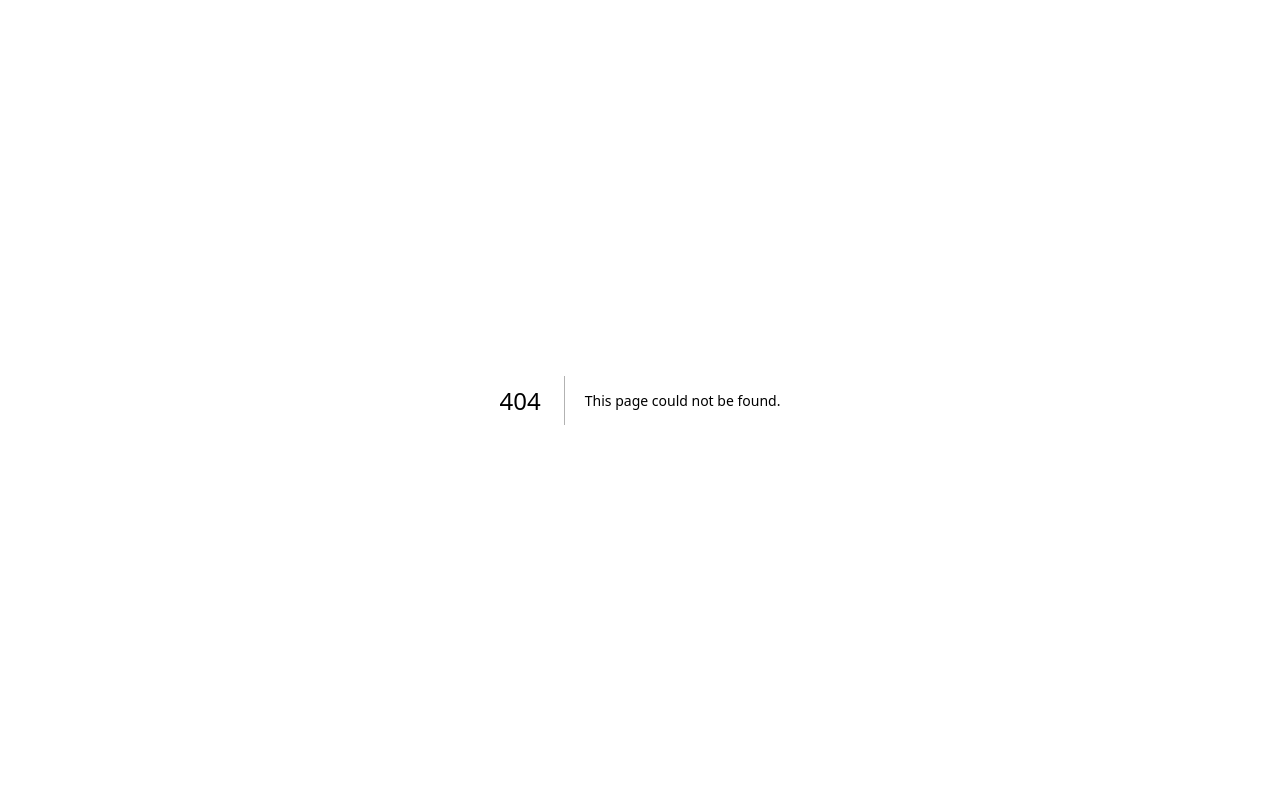
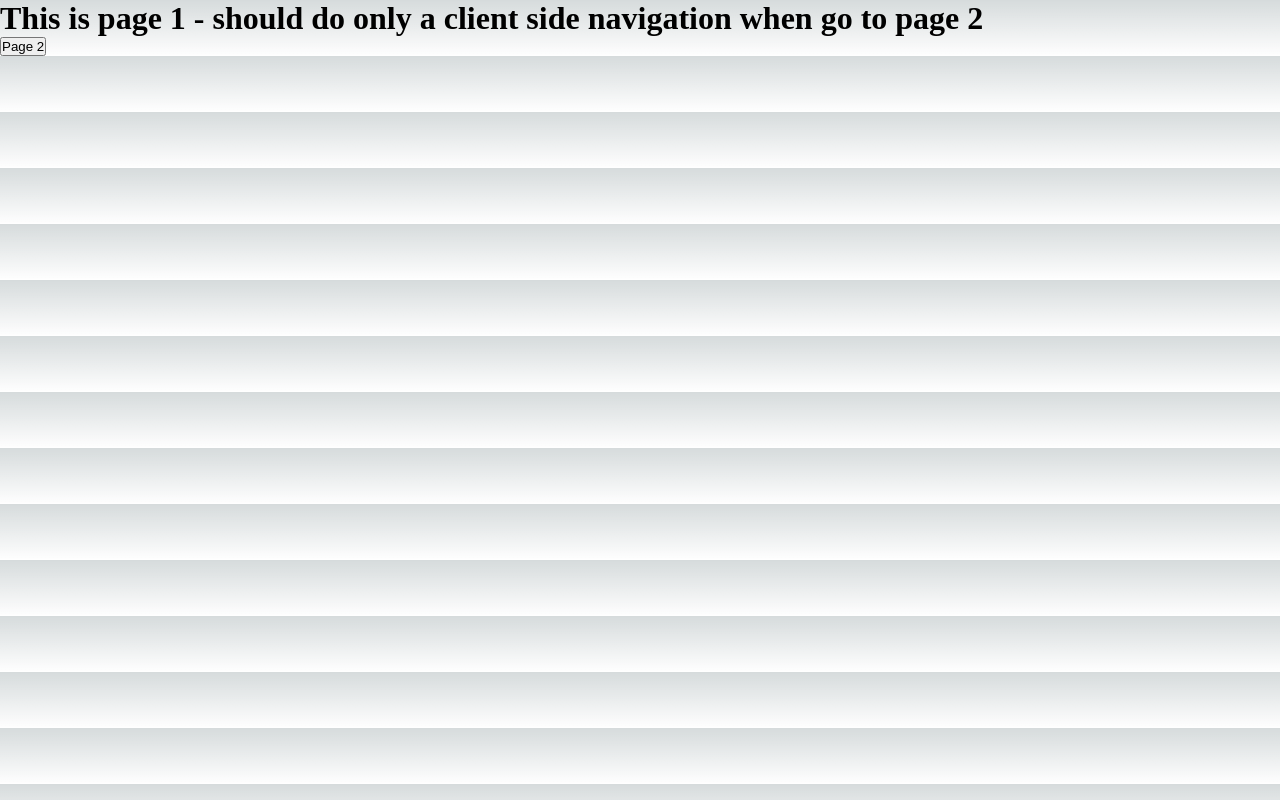
Before and after one commit to lucashfreitas/next-reload-issue, a Next.js app: page /page1 in a window 1280 px wide. Before the commit this address had no page. Built offline with nearby package versions, Linux system fonts and the light colour scheme.

Commit message:
first commit

```diff
--- /dev/null
+++ b/app/page1/layout.tsx
@@ -0,0 +1,9 @@
+"use client";
+
+import type { PropsWithChildren } from "react";
+
+const RootLayout: React.FC<PropsWithChildren> = (props) => {
+  return <div>{props.children}</div>;
+};
+
+export default RootLayout;
--- /dev/null
+++ b/app/page1/page.tsx
@@ -0,0 +1,25 @@
+"use client";
+
+import { useRouter } from "next/navigation";
+
+const Page: React.FC = () => {
+  const router = useRouter();
+  return (
+    <>
+      <h1>
+        This is page 1 - should do only a client side navigation when go to page
+        2
+      </h1>
+
+      <button
+        onClick={() => {
+          router.push("/page2");
+        }}
+      >
+        Page 2
+      </button>
+    </>
+  );
+};
+
+export default Page;
```
Also changed, not shown: app/page2/layout.tsx (added, +9 -0 lines), app/page2/page.tsx (added, +25 -0 lines).
